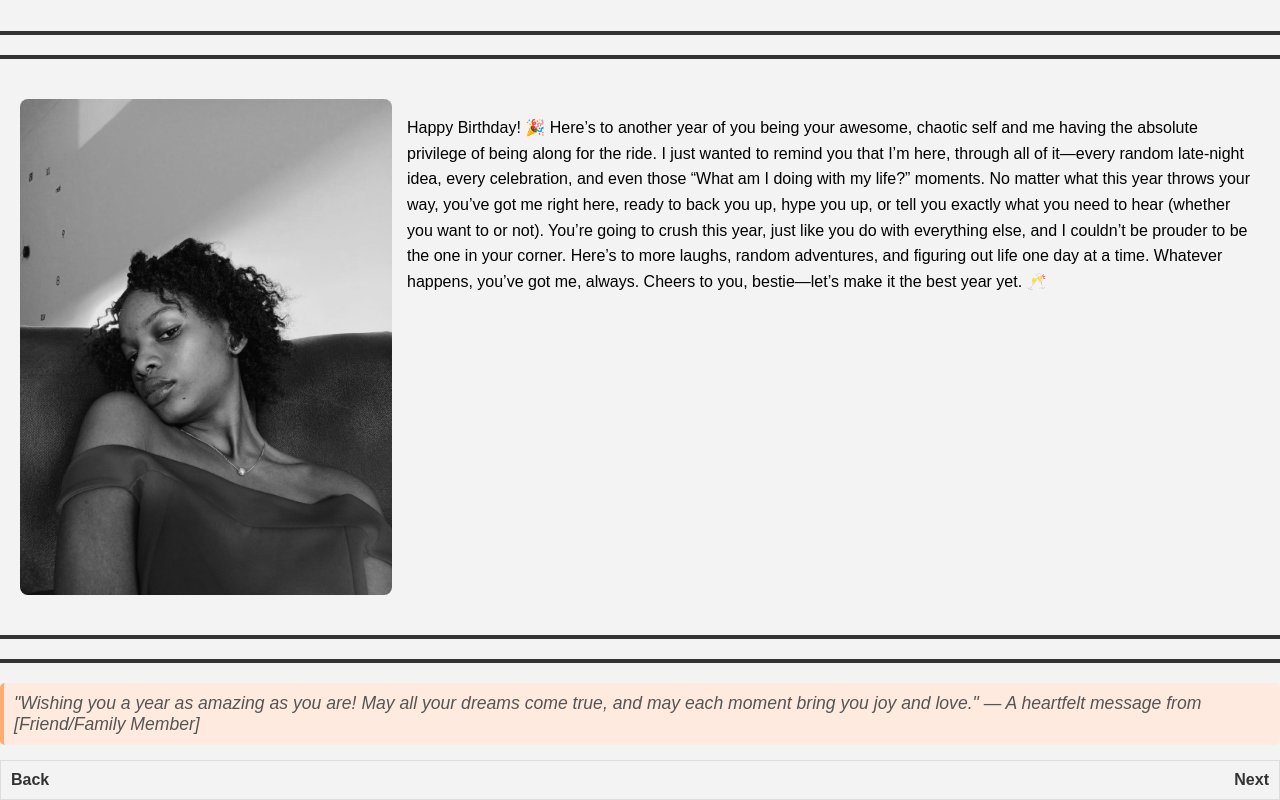
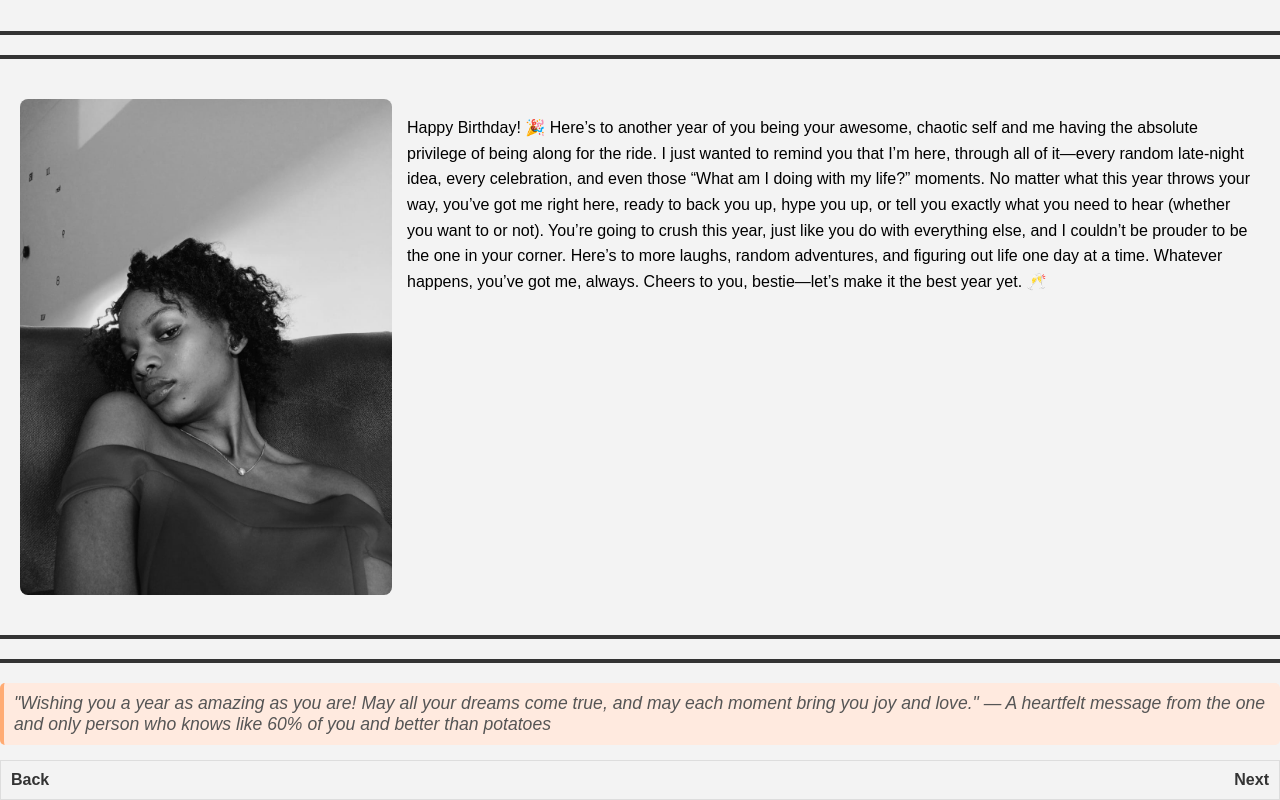
Before and after one commit to Bugger-MK/ver2, a plain HTML site: page eigth.html in a window 1280 px wide. Shown: the part 525-1325 px from the top of the page. Drawn offline with Linux system fonts and the light colour scheme.

Commit message:
Update eigth.html

```diff
--- a/eigth.html
+++ b/eigth.html
@@ -93,7 +93,7 @@ Cheers to you, bestie—let’s make it the best year yet. 🥂
 
 
 
-<blockquote>"Wishing you a year as amazing as you are! May all your dreams come true, and may each moment bring you joy and love." — A heartfelt message from [Friend/Family Member]</blockquote>
+<blockquote>"Wishing you a year as amazing as you are! May all your dreams come true, and may each moment bring you joy and love." — A heartfelt message from the one and only person who knows like 60% of you and better than potatoes</blockquote>
 
 <!--Part 2 ----------------------------------------------------------------------->
 
```
